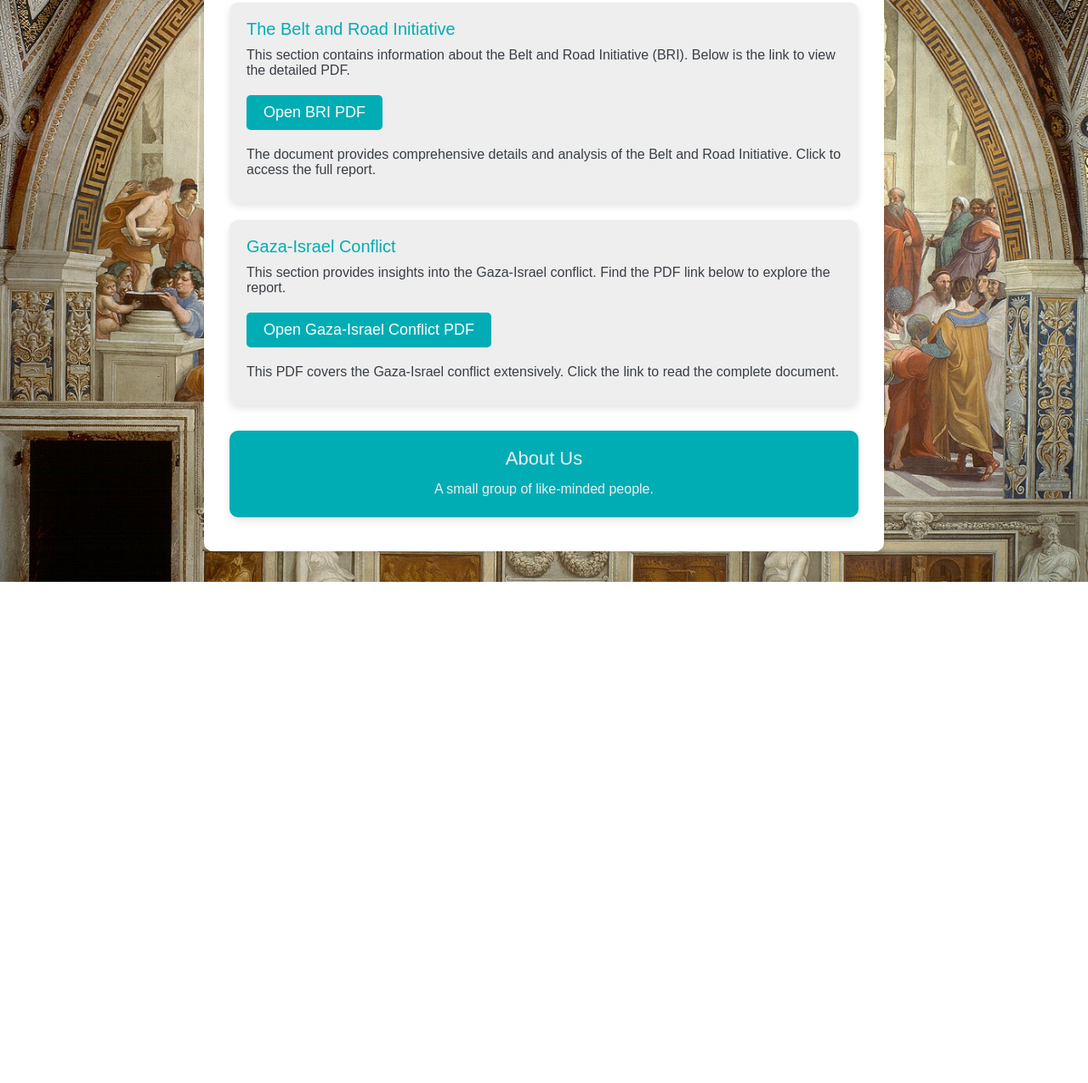
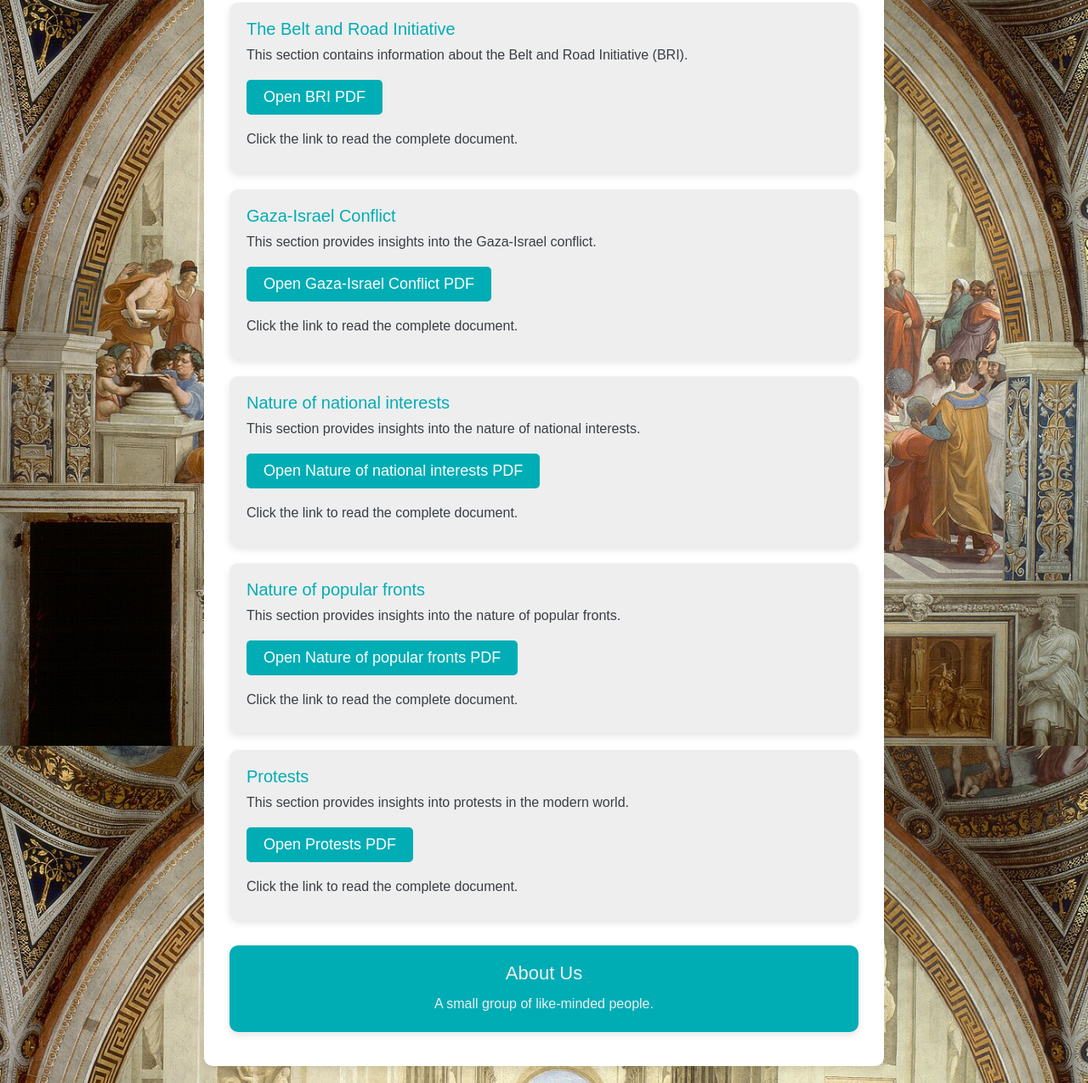
Before and after one commit to discussionGroupReal/discussionGroupReal.github.io, a plain HTML site: page index.html in a window 1280 px wide. Shown: the part 115-1390 px from the top of the page at 85% size. Before the commit the page ends 800 px from the top, so only its background shows below. Drawn offline with Linux system fonts and the light colour scheme.

Commit message:
update with new texts

```diff
--- a/index.html
+++ b/index.html
@@ -117,15 +117,33 @@
         <!-- PDF Sections -->
         <div class="pdf-section">
             <div class="pdf-title">The Belt and Road Initiative</div>
-            <p class="description">This section contains information about the Belt and Road Initiative (BRI). Below is the link to view the detailed PDF.</p>
+            <p class="description">This section contains information about the Belt and Road Initiative (BRI).</p>
             <a href="The BRI.pdf" target="_blank">Open BRI PDF</a>
-            <p class="description">The document provides comprehensive details and analysis of the Belt and Road Initiative. Click to access the full report.</p>
+            <p class="description">Click the link to read the complete document.</p>
         </div>
         <div class="pdf-section">
             <div class="pdf-title">Gaza-Israel Conflict</div>
-            <p class="description">This section provides insights into the Gaza-Israel conflict. Find the PDF link below to explore the report.</p>
+            <p class="description">This section provides insights into the Gaza-Israel conflict.</p>
             <a href="Gaza-Israel conflict.pdf" target="_blank">Open Gaza-Israel Conflict PDF</a>
-            <p class="description">This PDF covers the Gaza-Israel conflict extensively. Click the link to read the complete document.</p>
+            <p class="description">Click the link to read the complete document.</p>
+        </div>
+        <div class="pdf-section">
+          <div class="pdf-title">Nature of national interests</div>
+          <p class="description">This section provides insights into the nature of national interests.</p>
+          <a href="On the nature of national interests.pdf" target="_blank">Open Nature of national interests PDF</a>
+          <p class="description">Click the link to read the complete document.</p>
+        </div>
+        <div class="pdf-section">
+          <div class="pdf-title">Nature of popular fronts</div>
+          <p class="description">This section provides insights into the nature of popular fronts.</p>
+          <a href="On the nature of popular fronts.pdf" target="_blank">Open Nature of popular fronts PDF</a>
+          <p class="description">Click the link to read the complete document.</p>
+        </div>
+        <div class="pdf-section">
+          <div class="pdf-title">Protests</div>
+          <p class="description">This section provides insights into protests in the modern world.</p>
+          <a href="Protest.pdf" target="_blank">Open Protests PDF</a>
+          <p class="description">Click the link to read the complete document.</p>
         </div>
         <!-- About Us Section -->
         <div class="about-section">
```
Also changed, not shown: 3 other files.
